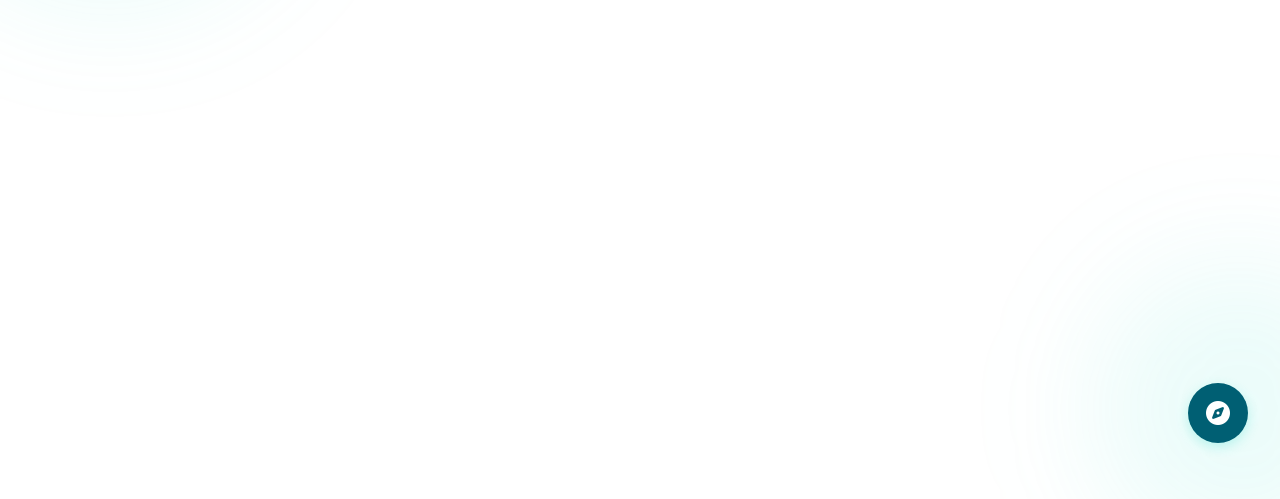
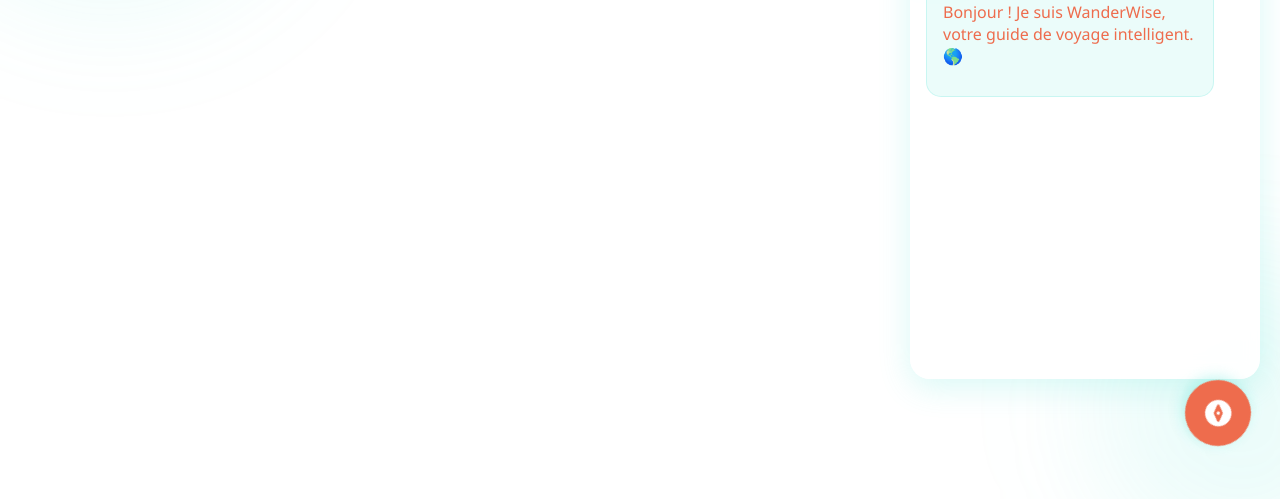
Before and after one commit to Midou-bit/Wonder-Wise, a website: page index.html in a window 1280 px wide. Shown: the part 341-840 px from the top of the page. Drawn offline with Linux system fonts and the light colour scheme; no server answers.

Commit message:
modifs-style

```diff
--- a/script.js
+++ b/script.js
@@ -1,14 +1,15 @@
-// script.js
 const apiKey = '48685015-6081aca7eb1cbdbbed2ea6620';
 const slideshow = document.getElementById('background-slideshow');
 let currentImageIndex = 0;
 
+// Fonction pour charger les images d'arrière-plan
 async function loadImages() {
     const response = await fetch(`https://pixabay.com/api/?key=${apiKey}&q=landscape&image_type=photo&per_page=10`);
     const data = await response.json();
     return data.hits.map(img => img.largeImageURL);
 }
 
+// Fonction pour démarrer le diaporama d'images en arrière-plan
 async function startSlideshow() {
     const imageUrls = await loadImages();
 
@@ -34,14 +35,18 @@ async function startSlideshow() {
 document.addEventListener('DOMContentLoaded', () => {
     const chatbotTrigger = document.querySelector('.chatbot-trigger');
     const chatbotInterface = document.querySelector('.chatbot-interface');
-    let isOpen = false;
+    let isOpen = true; // Le chatbot s'affiche par défaut
+
+    // Afficher le chatbot dès le chargement de la page avec un fondu plus doux
+    setTimeout(() => {
+        chatbotInterface.classList.add('active');
+        chatbotTrigger.classList.add('active'); // Change l'apparence du bouton
+    }, 700); // Délai légèrement augmenté pour plus de fluidité
 
     chatbotTrigger.addEventListener('click', () => {
         isOpen = !isOpen;
-        chatbotInterface.classList.toggle('active');
-        chatbotTrigger.style.transform = isOpen ?
-            'scale(1.1) rotate(135deg)' :
-            'scale(1) rotate(0deg)';
+        chatbotInterface.classList.toggle('active', isOpen);
+        chatbotTrigger.classList.toggle('active', isOpen);
     });
 
     document.querySelectorAll('.blob').forEach(blob => {
@@ -50,7 +55,7 @@ document.addEventListener('DOMContentLoaded', () => {
 
     startSlideshow();
 
-    // Ajout du message de bienvenue
+    // Ajout du message de bienvenue dans le chatbot
     const chatMessages = document.getElementById('chatMessages');
     chatMessages.innerHTML = `
         <div class="message bot-message">
--- a/style.css
+++ b/style.css
@@ -128,21 +128,57 @@ body {
     z-index: 2;
 }
 
+/* Animation douce du chatbot */
 .chatbot-interface {
     width: 350px;
     background: var(--glass-effect);
     border-radius: 20px;
     box-shadow: 0 8px 32px rgba(64, 224, 208, 0.2);
     backdrop-filter: blur(10px);
-    transform: translateY(100%);
+    position: fixed;
+    bottom: 80px;
+    right: 20px;
     opacity: 0;
-    transition: all 0.3s cubic-bezier(0.4, 0, 0.2, 1);
+    transform: translateY(50px) scale(0.8);
+    transition: transform 0.5s cubic-bezier(0.16, 1, 0.3, 1), opacity 0.4s ease-out;
+    pointer-events: none; /* Empêche l'interaction quand il est caché */
 }
 
+/* Animation douce du chatbot */
+.chatbot-interface {
+    width: 350px;
+    background: var(--glass-effect);
+    border-radius: 20px;
+    box-shadow: 0 8px 32px rgba(64, 224, 208, 0.2);
+    backdrop-filter: blur(10px);
+    position: fixed;
+    bottom: 80px;
+    right: 20px;
+    opacity: 0;
+    transform: translateY(50px) scale(0.85);
+    transition: transform 0.7s cubic-bezier(0.16, 1, 0.3, 1),
+                opacity 0.7s ease-in-out;
+    pointer-events: none; /* Empêche l'interaction quand il est caché */
+}
+
+/* État actif : effet plus fondu et fluide */
 .chatbot-interface.active {
-    transform: translateY(0);
     opacity: 1;
+    transform: translateY(0) scale(1);
+    pointer-events: auto; /* Active les interactions */
 }
+
+/* Animation plus douce du bouton boussole */
+.chatbot-trigger {
+    transition: transform 0.4s ease-in-out, background 0.4s ease-in-out;
+}
+
+.chatbot-trigger.active {
+    transform: scale(1.1) rotate(135deg);
+    background: var(--accent-color);
+}
+
+
 
 .chat-header {
     display: flex;
```
Also changed, not shown: 1 other file.
